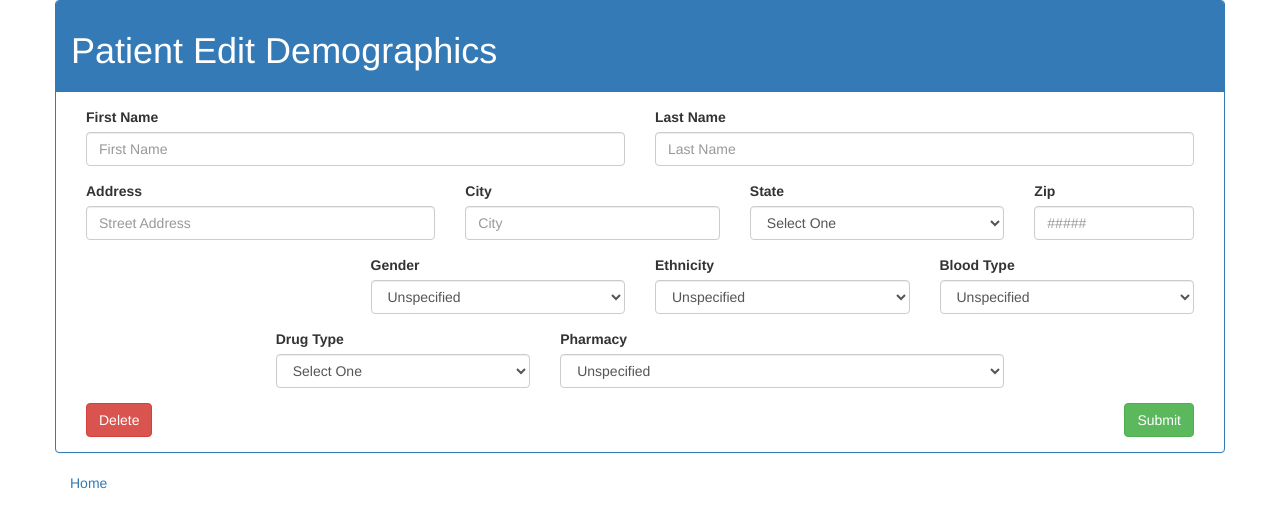
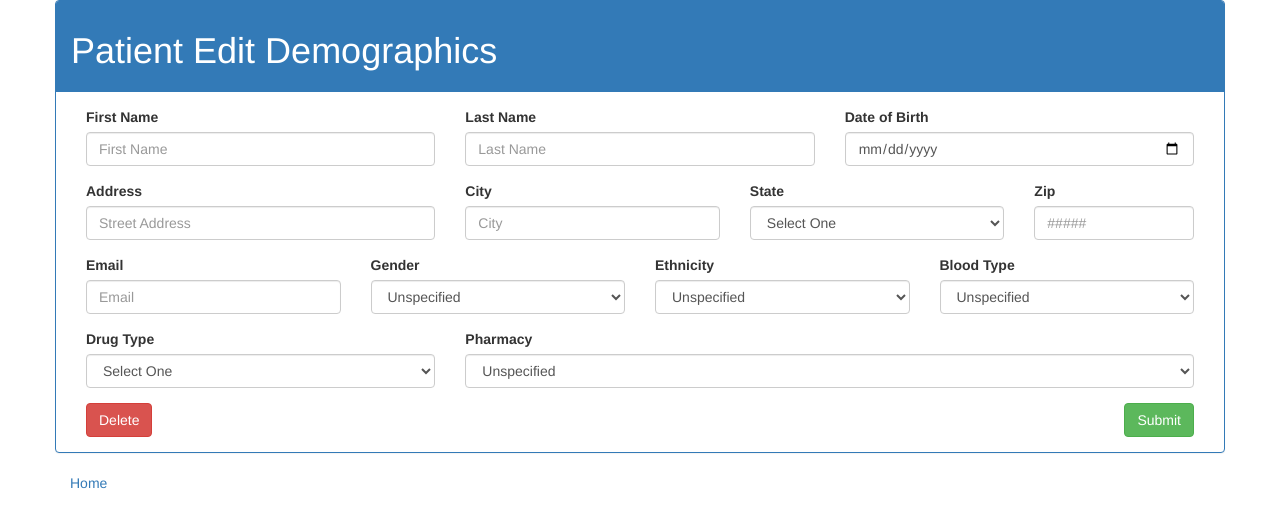
Before and after one commit to wmboyles/PyTrust, a Flask app: template templates/patient/editDemographics.html in a window 1280 px wide. Shown: the top 528 px of the page. Run offline with Flask 2, Linux system fonts and the light colour scheme; the template is opened without the code that fills it, so the values that code supplies are empty; some libraries are stand-ins or nearby versions.

Commit message:
Add DOB to patient

```diff
--- a/src/api_controllers/user/patient/api_patient_controller.py
+++ b/src/api_controllers/user/patient/api_patient_controller.py
@@ -112,11 +112,13 @@ def edit_patient():
 
     json_data = request.json
 
+    print(json_data)
+
     patient_schema = PatientSchema()
     try:
         new_patient = patient_schema.load(json_data)
     except (AssertionError, ValidationError) as e:
-        return str(e), HTTPStatus.BAD_REQUEST
+        return repr(e), HTTPStatus.BAD_REQUEST
 
     old_patient = Patient.query.get(new_patient.user.id)
     if old_patient is None:
--- a/src/persistent/data_generator.py
+++ b/src/persistent/data_generator.py
@@ -3,6 +3,7 @@ This file generates sample data in the database
 
 :author William Boyles:
 """
+from datetime import datetime
 
 from .persistent import db
 
@@ -68,10 +69,12 @@ def _generate_patient():
     patient = Patient()
     patient.first_name = "Some"
     patient.last_name = "Patient"
+    patient.dob = datetime(day=29, month=2, year=2000)
     patient.address = "123 Patient St"
     patient.city = "Everytown"
     patient.state = State.NORTH_CAROLINA
     patient.zip = 12345
+    patient.email = "some_patient@email.com"
     patient.gender = Gender.Male
     patient.ethnicity = Ethnicity.White
     patient.drug_type = DrugType.Generic
--- a/templates/patient/editDemographics.html
+++ b/templates/patient/editDemographics.html
@@ -26,7 +26,10 @@
                 $scope.load_self = () => {
                     $http.get("/api/patients/self").then(
                         (res) => {
-                            $scope.patient = res.data;
+                            var patient = res.data;
+                            patient.dob = new Date(patient.dob);
+                            $scope.patient = patient;
+
                             $scope.existing_patient = true;
                         },
                         (err) => {
@@ -111,6 +114,14 @@
 
                 // when submit button is pressed
                 $scope.submit_demographics = () => {
+                    // // {
+                    //     month: "2-digit",
+                    //     day: "2-digit",
+                    //     year: "numeric",
+                    // }
+                    $scope.patient.dob = Intl.DateTimeFormat("en-US").format(
+                        $scope.patient.dob
+                    );
                     var fn = $http.post;
                     if ($scope.existing_patient) {
                         var fn = $http.put;
@@ -183,14 +194,13 @@
                     </div>
                     <div class="panel-body">
                         <form
-                            class="form"
                             role="form"
                             name="patient_demographics_form"
                             ng-submit="submit_demographics(patient_demographics_form.$valid)"
                         >
-                            <!-- first and last name -->
+                            <!-- first last name, dob -->
                             <div class="form-row">
-                                <div class="form-group col-md-6">
+                                <div class="form-group col-md-4">
                                     <label for="patient_first_name"
                                         >First Name</label
                                     >
@@ -205,7 +215,7 @@
                                         required
                                     />
                                 </div>
-                                <div class="form-group col-md-6">
+                                <div class="form-group col-md-4">
                                     <label for="patient_last_name"
                                         >Last Name</label
                                     >
@@ -217,6 +227,18 @@
                                         minlength="1"
                                         maxlength="127"
                                         placeholder="Last Name"
+                                        required
+                                    />
+                                </div>
+                                <div class="form-group col-md-4">
+                                    <label for="patient_dob"
+                                        >Date of Birth</label
+                                    >
+                                    <input
+                                        type="date"
+                                        class="form-control"
+                                        name="patient_dob"
+                                        ng-model="patient.dob"
                                         required
                                     />
                                 </div>
@@ -277,10 +299,19 @@
                                     />
                                 </div>
                             </div>
-                            <!-- gender, ethnicity, blood type, drug type -->
+                            <!-- email, gender, ethnicity, blood type, drug type -->
                             <div class="form-row">
                                 <div class="form-group col-md-3">
-                                    <!-- TODO: email -->
+                                    <label for="patient_email">Email</label>
+                                    <input
+                                        type="email"
+                                        name="patient_email"
+                                        class="form-control"
+                                        ng-model="patient.email"
+                                        minlength="1"
+                                        maxlength="127"
+                                        placeholder="Email"
+                                    />
                                 </div>
                                 <div class="form-group col-md-3">
                                     <label for="patient_gender">Gender</label>
@@ -325,8 +356,7 @@
                             </div>
                             <!-- pharmacy -->
                             <div class="form-row">
-                                <div class="form-group col-md-2"></div>
-                                <div class="form-group col-md-3">
+                                <div class="form-group col-md-4">
                                     <label for="patient_drug_type"
                                         >Drug Type</label
                                     >
@@ -340,7 +370,7 @@
                                         <option ng-repeat="dt in drug_types">[[dt]]</option>
                                     </select>
                                 </div>
-                                <div class="form-group col-md-5">
+                                <div class="form-group col-md-8">
                                     <label for="patient_pharmacy"
                                         >Pharmacy</label
                                     >
@@ -353,7 +383,6 @@
                                         <option value="">Unspecified</option>
                                     </select>
                                 </div>
-                                <div class="form-group col-md-2"></div>
                             </div>
                             <!-- submit and delete button -->
                             <div class="form-row">
```
Also changed, not shown: src/persistent/user/patient/patient.py (+9 -1 lines).
